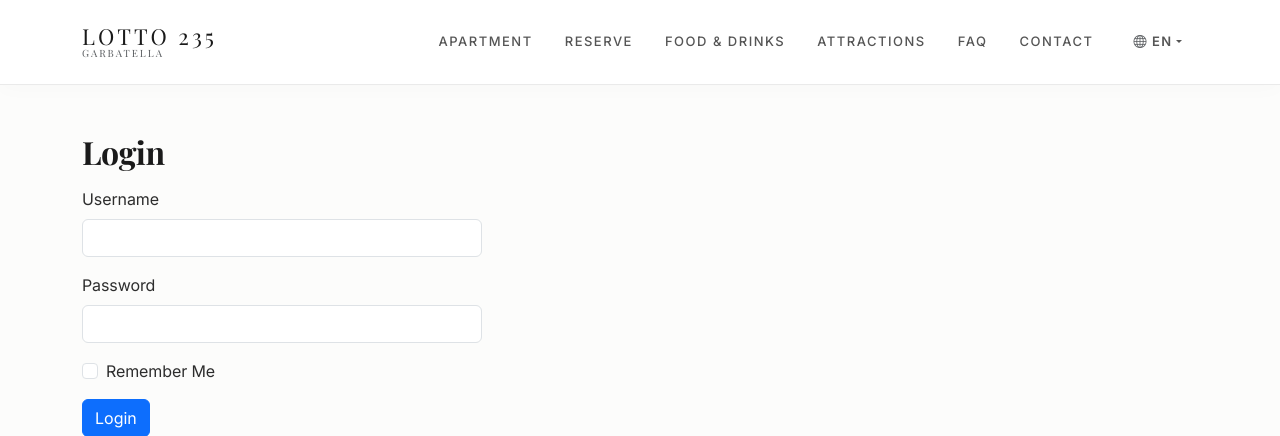
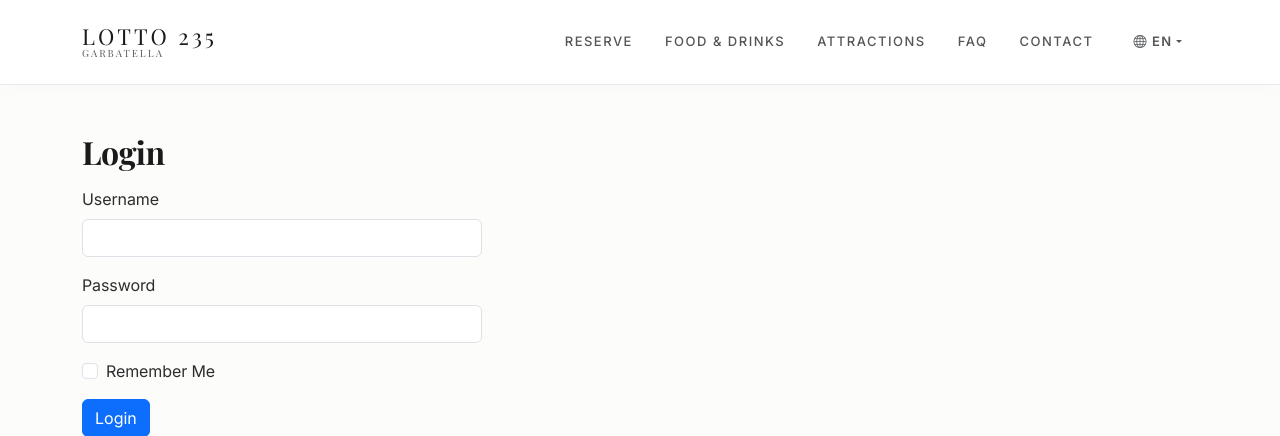
Before and after one commit to NegriLuca/apt-website, a Flask app: a page that uses app/templates/base.html in a window 1280 px wide. Shown: the top 436 px of the page. Run offline with Flask 3, Linux system fonts and the light colour scheme; some libraries are stand-ins or nearby versions; some web fonts are replaced.

Commit message:
Removed apartment route

```diff
--- a/app/templates/base.html
+++ b/app/templates/base.html
@@ -35,7 +35,6 @@
 
             <div class="collapse navbar-collapse justify-content-end" id="navbarNav">
                 <ul class="navbar-nav align-items-lg-center">
-                    <li class="nav-item"><a class="nav-link-luxury" href="{{ url_for('routes.apartment') }}">{{ _('Apartment') }}</a></li>
                     <li class="nav-item"><a class="nav-link-luxury" href="{{ url_for('routes.reserve') }}">{{ _('Reserve') }}</a></li>
                     <li class="nav-item"><a class="nav-link-luxury" href="{{ url_for('routes.food_recommendations') }}">{{ _('Food & Drinks') }}</a></li>
                     <li class="nav-item"><a class="nav-link-luxury" href="{{ url_for('routes.attractions') }}">{{ _('Attractions') }}</a></li>
```
